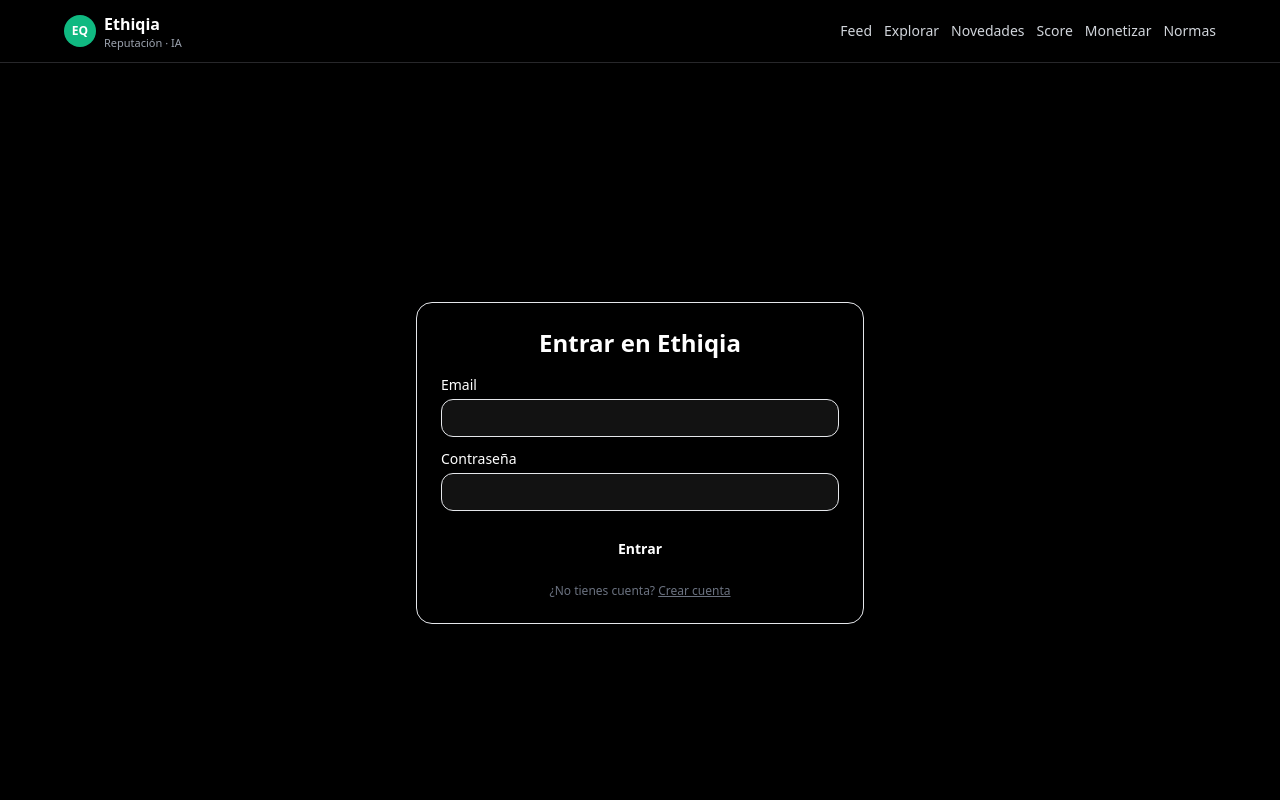
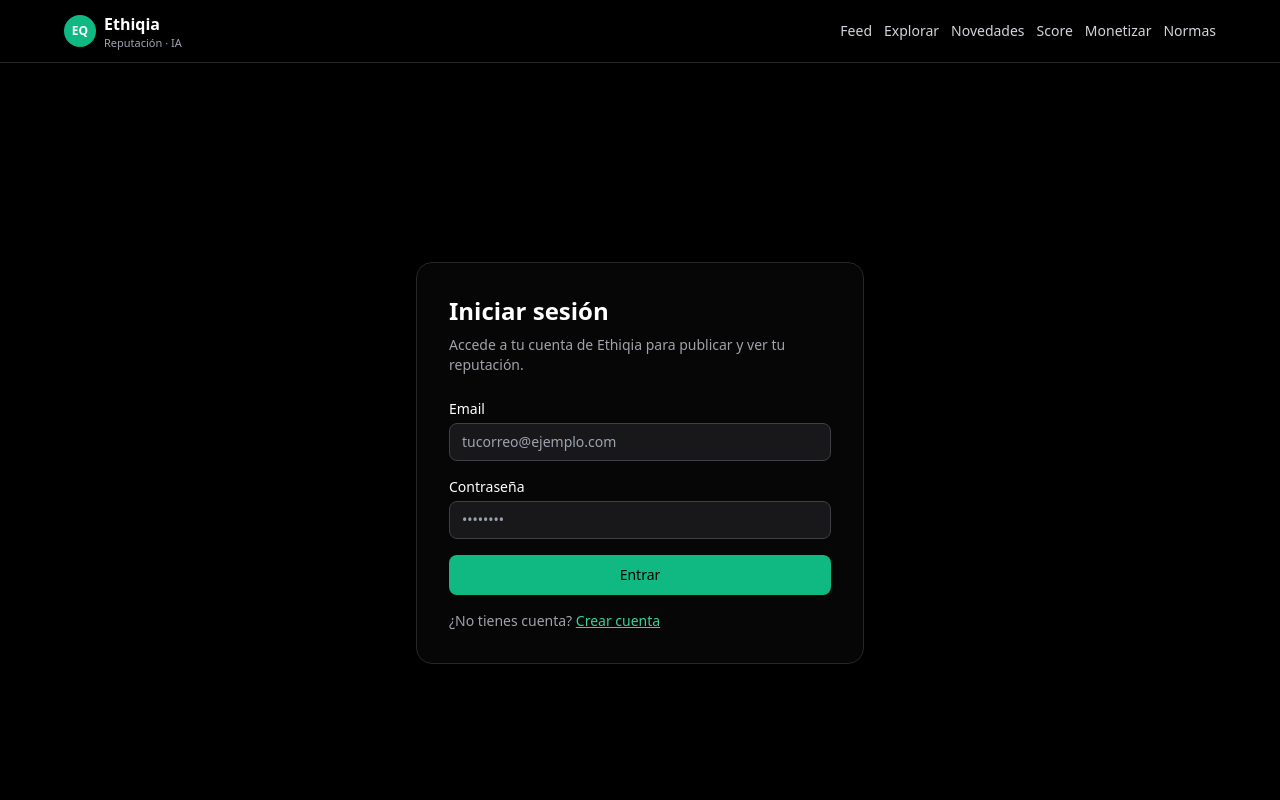
Before and after one commit to veletcosmetics/ethiqia-frontend, a Next.js app: page /login in a window 1280 px wide. Shown: the top 800 px of the page. Built offline with nearby package versions, Linux system fonts and the light colour scheme; no server answers.

Commit message:
Update page.tsx

```diff
--- a/app/login/page.tsx
+++ b/app/login/page.tsx
@@ -1,84 +1,101 @@
-'use client';
+"use client";
 
-import { useState, FormEvent } from 'react';
-import { useRouter } from 'next/navigation';
-import { supabase } from '@/lib/supabaseClient';
+import React, { useState } from "react";
+import { useRouter } from "next/navigation";
+import { supabaseClient } from "@/lib/supabaseClient";
 
 export default function LoginPage() {
   const router = useRouter();
-  const [email, setEmail] = useState('');
-  const [password, setPassword] = useState('');
+  const [email, setEmail] = useState("");
+  const [password, setPassword] = useState("");
   const [loading, setLoading] = useState(false);
-  const [error, setError] = useState<string | null>(null);
+  const [errorMsg, setErrorMsg] = useState<string | null>(null);
 
-  const handleSubmit = async (e: FormEvent) => {
+  const handleLogin = async (e: React.FormEvent) => {
     e.preventDefault();
-    setError(null);
+    setErrorMsg(null);
     setLoading(true);
 
-    try {
-      const { error } = await supabase.auth.signInWithPassword({
-        email,
-        password,
-      });
+    const { data, error } = await supabaseClient.auth.signInWithPassword({
+      email,
+      password,
+    });
 
-      if (error) throw error;
+    setLoading(false);
 
-      // Login correcto → al feed
-      router.push('/feed');
-    } catch (err: any) {
-      setError(err.message || 'Error al iniciar sesión');
-    } finally {
-      setLoading(false);
+    if (error) {
+      console.error("Error login:", error);
+      setErrorMsg(error.message || "No se ha podido iniciar sesión");
+      return;
     }
+
+    if (!data.session) {
+      setErrorMsg("No se ha creado sesión. Revisa tu email o contraseña.");
+      return;
+    }
+
+    // Login correcto -> al feed
+    router.push("/feed");
   };
 
   return (
-    <main className="min-h-screen flex items-center justify-center px-4">
-      <div className="w-full max-w-md border rounded-2xl p-6 flex flex-col gap-4">
-        <h1 className="text-2xl font-bold text-center">Entrar en Ethiqia</h1>
+    <div className="min-h-screen bg-black text-white flex items-center justify-center px-4">
+      <div className="w-full max-w-md border border-zinc-800 rounded-2xl p-8 bg-zinc-950/70 backdrop-blur">
+        <h1 className="text-2xl font-semibold mb-2">Iniciar sesión</h1>
+        <p className="text-sm text-zinc-400 mb-6">
+          Accede a tu cuenta de Ethiqia para publicar y ver tu reputación.
+        </p>
 
-        <form onSubmit={handleSubmit} className="flex flex-col gap-3">
-          <div className="flex flex-col gap-1">
-            <label className="text-sm font-medium">Email</label>
+        <form onSubmit={handleLogin} className="space-y-4">
+          <div>
+            <label className="block text-sm mb-1">Email</label>
             <input
               type="email"
-              className="border rounded-xl px-3 py-2 text-sm"
+              required
+              className="w-full rounded-lg bg-zinc-900 border border-zinc-700 px-3 py-2 text-sm focus:outline-none focus:ring-2 focus:ring-emerald-500"
               value={email}
               onChange={(e) => setEmail(e.target.value)}
-              required
+              placeholder="tucorreo@ejemplo.com"
             />
           </div>
 
-          <div className="flex flex-col gap-1">
-            <label className="text-sm font-medium">Contraseña</label>
+          <div>
+            <label className="block text-sm mb-1">Contraseña</label>
             <input
               type="password"
-              className="border rounded-xl px-3 py-2 text-sm"
+              required
+              className="w-full rounded-lg bg-zinc-900 border border-zinc-700 px-3 py-2 text-sm focus:outline-none focus:ring-2 focus:ring-emerald-500"
               value={password}
               onChange={(e) => setPassword(e.target.value)}
-              required
+              placeholder="••••••••"
             />
           </div>
 
-          {error && <p className="text-xs text-red-600">{error}</p>}
+          {errorMsg && (
+            <p className="text-sm text-red-400 bg-red-950/40 border border-red-900 rounded-lg px-3 py-2">
+              {errorMsg}
+            </p>
+          )}
 
           <button
             type="submit"
             disabled={loading}
-            className="mt-2 bg-black text-white rounded-xl px-3 py-2 text-sm font-semibold disabled:opacity-60"
+            className="w-full rounded-lg bg-emerald-500 hover:bg-emerald-400 text-black font-medium py-2.5 text-sm disabled:opacity-60"
           >
-            {loading ? 'Entrando...' : 'Entrar'}
+            {loading ? "Entrando..." : "Entrar"}
           </button>
         </form>
 
-        <p className="text-xs text-center text-gray-500">
-          ¿No tienes cuenta?{' '}
-          <a href="/register" className="underline">
+        <p className="mt-4 text-sm text-zinc-400">
+          ¿No tienes cuenta?{" "}
+          <a
+            href="/register"
+            className="text-emerald-400 hover:text-emerald-300 underline"
+          >
             Crear cuenta
           </a>
         </p>
       </div>
-    </main>
+    </div>
   );
 }
```
